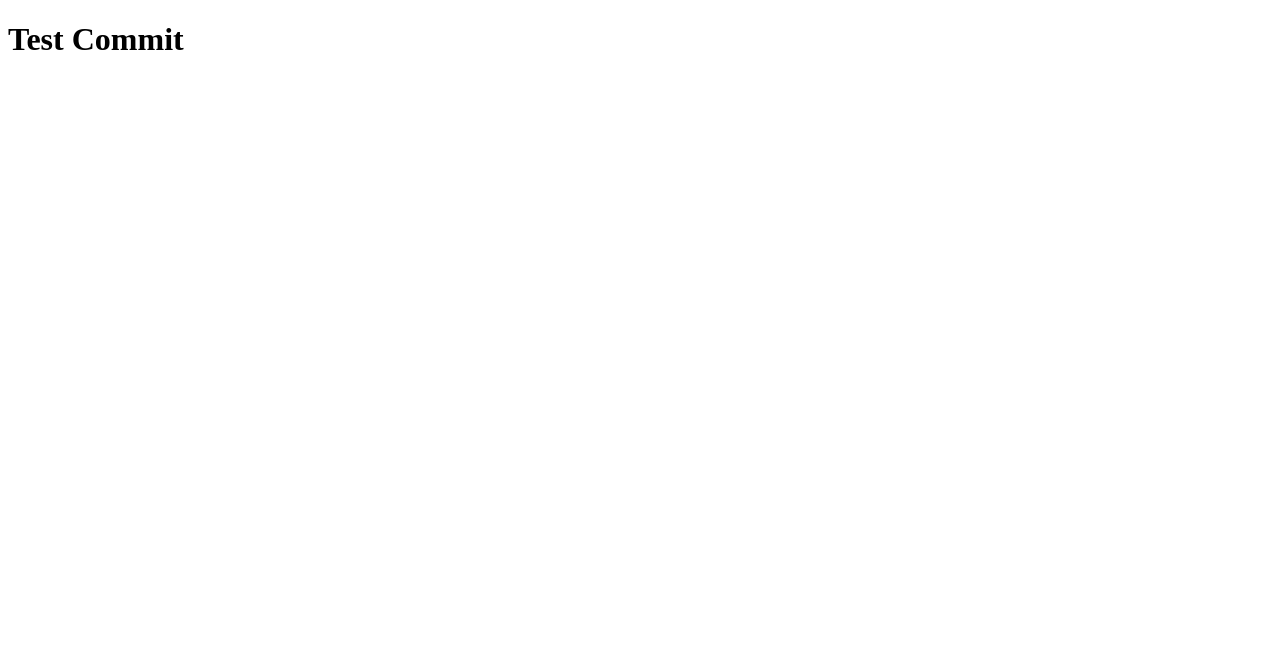
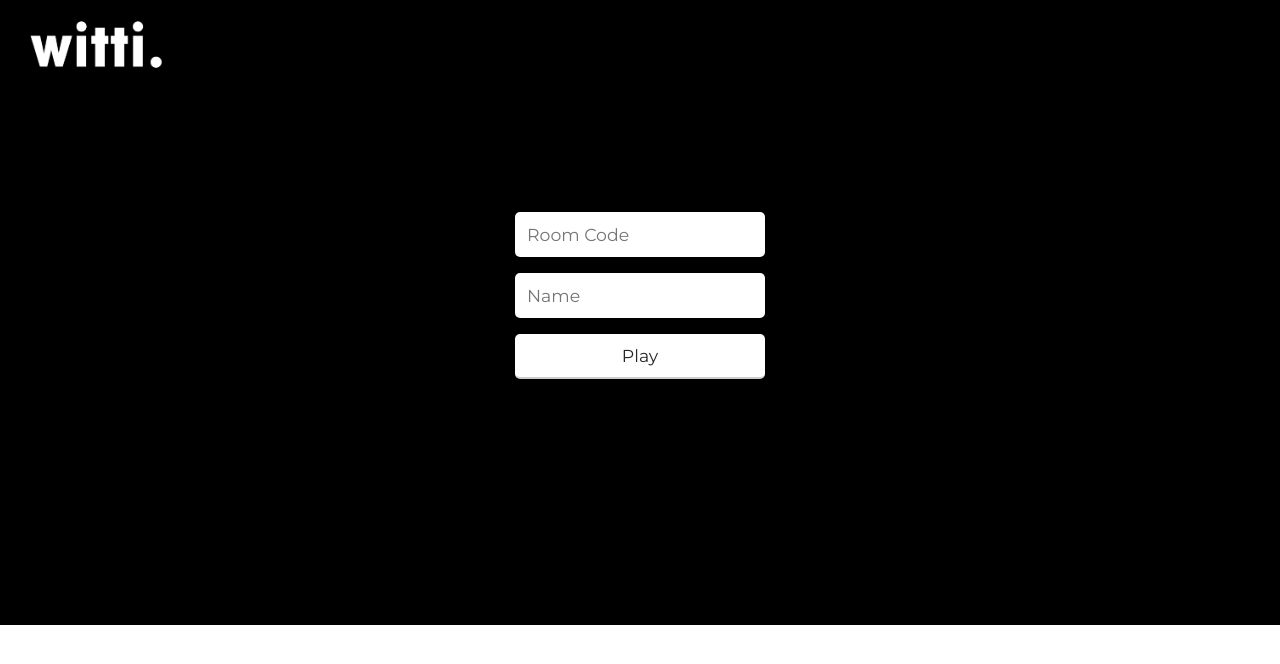
Before and after one commit to ndpiperis/Trivia-Application-CEN4010, a plain HTML site: page index.html in a window 1280 px wide. Drawn offline with Linux system fonts and the light colour scheme.

Commit message:
Updated everything basically

```diff
--- a/index.html
+++ b/index.html
@@ -4,9 +4,27 @@
     <head>
         <title>Trivia Application</title>
         <meta name="CEN4010 Trivia Application Project | February 2020">
+        <!--CSS-->
+        <link rel="stylesheet" type="text/css" href="res/css/main.css"/>
     </head>
     <body>
-        <h1>Test Commit</h1>
+        <!--contains all visible layers-->
+        <section class="container">
+            <!--large black landing area-->
+            <section class="landing">
+                <!--logo top bar, logo name and image still pending-->
+                <section class="landing-splash">
+                    <img class="splash" src="res/img/splash.png"/>
+                </section>
+                <!--info/links-->
+                <section class="landing-body">
+                    <input type="text" class="landing-textfield" placeholder="Room Code" maxlength="10"/>
+                    <input type="text" class="landing-textfield" placeholder="Name" maxlength="20"/>
+                    <input type="button" class="landing-button" value="Play"/>
+                </section>
+            </section>
+
+        </section>
     </body>
 
 </html>
--- a/res/css/main.css
+++ b/res/css/main.css
@@ -0,0 +1,110 @@
+/*
+
+    Clyde Goodall 2020
+
+*/
+
+@import url('https://fonts.googleapis.com/css?family=Montserrat|Playfair+Display|Roboto|Roboto+Slab&display=swap');
+
+body, html {
+    width:100%;
+    height:100%;
+    margin:0;
+}
+
+/*
+
+    UI [in order of visible components]
+    container
+        -> landing page
+            -> play menu
+        -> info section
+        -> footer
+
+*/
+
+.container {
+    width:100%;
+    height:100%;
+
+}
+
+.landing {
+    background:rgba(0,0,0, 1);
+    min-height: 625px;
+    max-height: 90%;
+    width:100%;
+}
+
+/*  top bar contains logo   */
+.landing-splash {
+    width:inherit;
+    display:flex;
+    align-items:center;
+    height:95px;
+}
+
+.splash {
+    cursor:pointer;
+    margin-left:30px;
+    z-index:200;
+    width:135px;
+    height:75px;
+}
+
+/*  play menu UI   */
+.landing-body {
+    min-height:400px;
+    width:inherit;
+    flex-direction:column;
+    display:flex;
+    justify-content:center;
+    align-items:center;
+}
+
+.landing-textfield {
+    color:rgba(0,0,0, .85);
+    background:white;
+    border-bottom:2px solid rgba(0,0,0, .2);
+
+    border:none;
+    border-radius:5px;
+    margin:8px;
+    outline:none;
+    width: 250px;
+    height:45px;
+    font-size:13pt;
+    font-family: 'Montserrat';
+    box-sizing:border-box;
+    padding-left:12px;
+    padding-right:12px;
+
+}
+
+.landing-button {
+
+    border:none;
+    color:rgba(0,0,0, .85);
+    background:white;
+    border-bottom:2px solid rgba(0,0,0, .2);
+
+    border-radius:5px;
+    margin:8px;
+    outline:none;
+    width: 250px;
+    height:45px;
+    font-size:13pt;
+    font-family: 'Montserrat';
+    box-sizing:border-box;
+    padding-left:12px;
+    padding-right:12px;
+
+}
+.landing-button:active {
+    position:relative;
+    top:1px;
+    border-bottom:0px solid rgba(0,0,0, .2);
+    -webkit-box-shadow: inset 0px 0px 24px -1px rgba(0,0,0,0.46);
+    -moz-box-shadow: inset 0px 0px 24px -1px rgba(0,0,0,0.46);
+    box-shadow: inset 0px 0px 24px -1px rgba(0,0,0,0.46);
+}
```
Also changed, not shown: res/img/splash.png (added).
